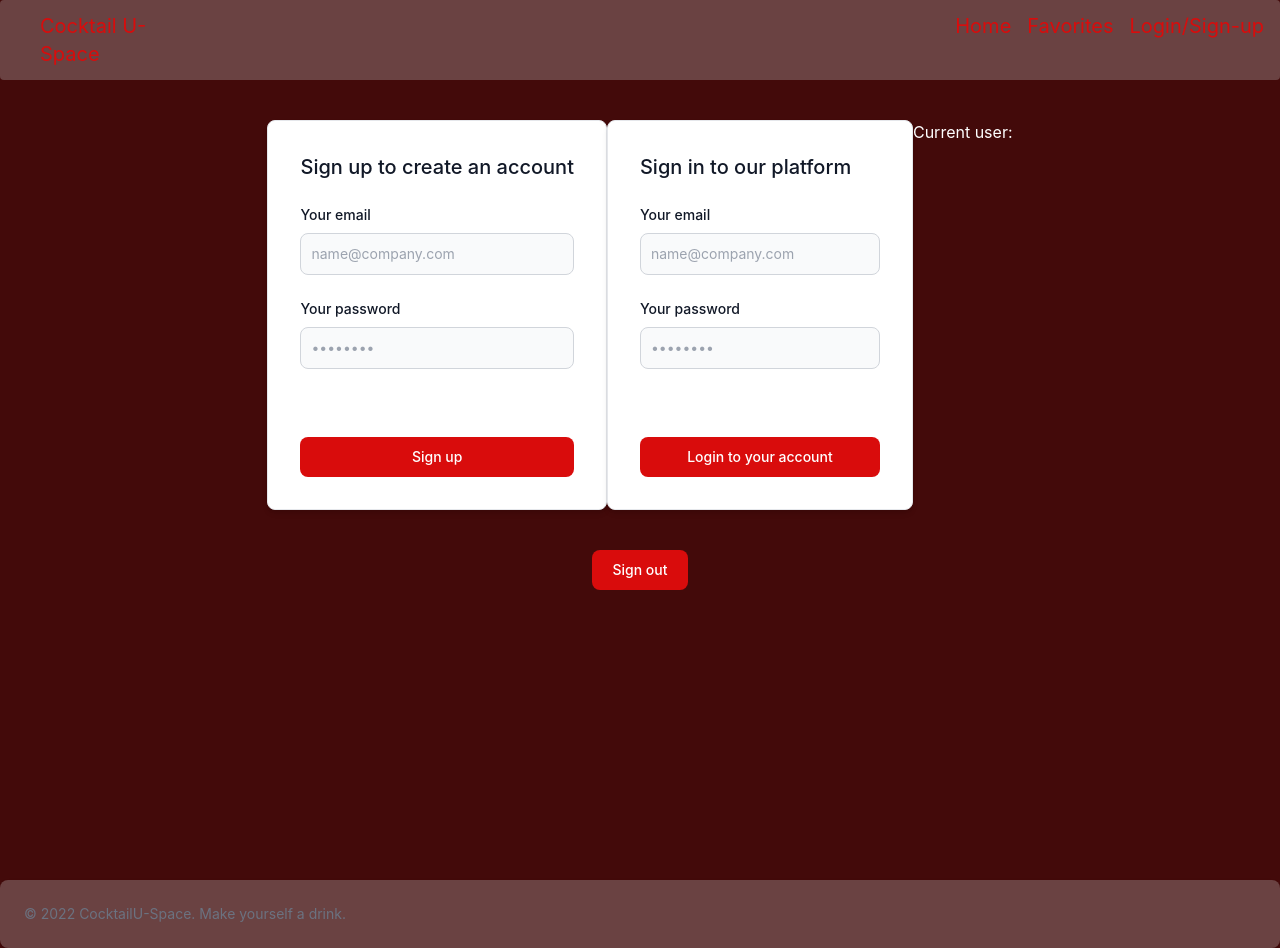
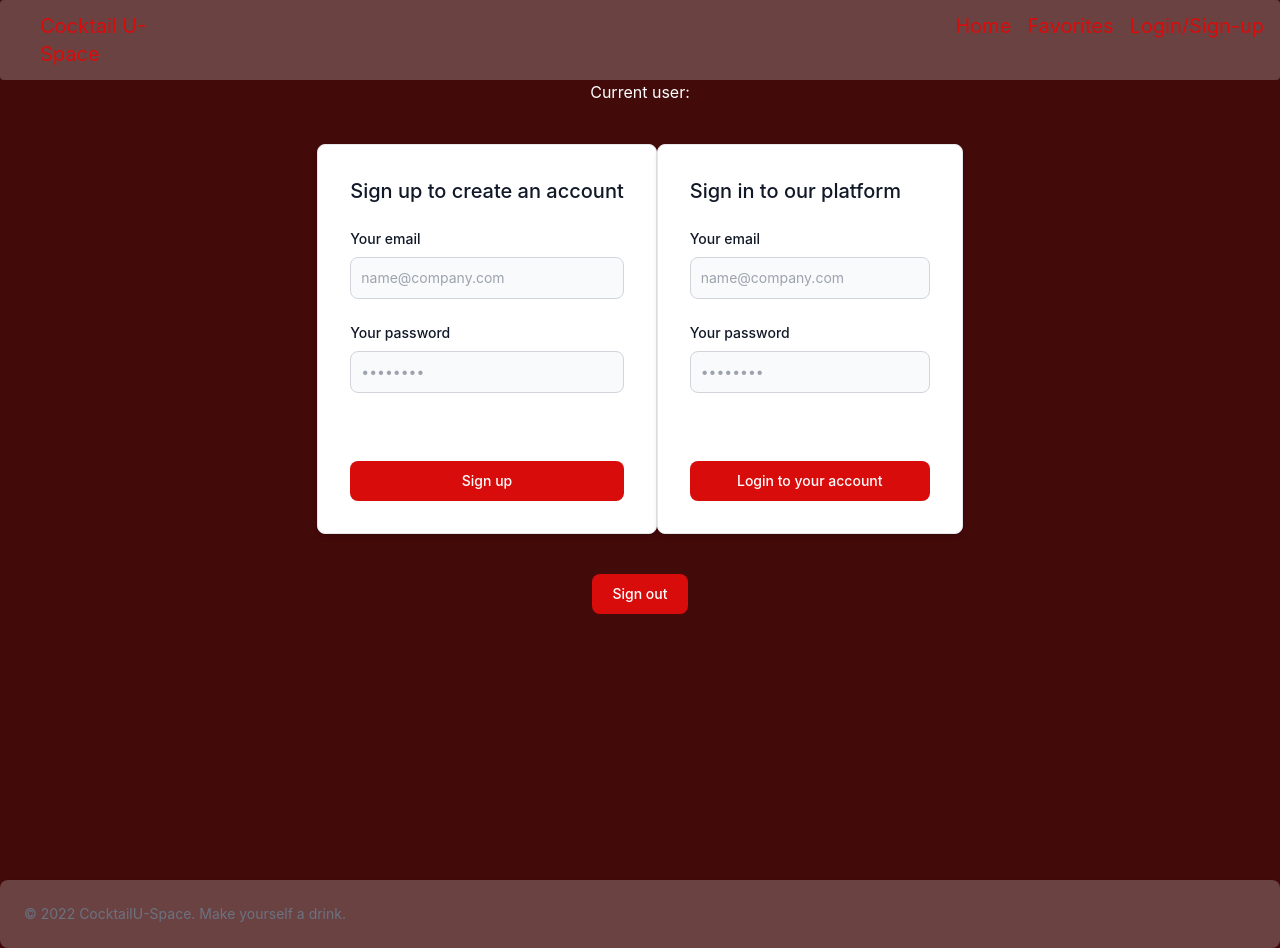
Before and after one commit to elizabethvera-atieno/Cocktail-USpace, a React (Create React App) app: page /authentication in a window 1280 px wide. Built offline with nearby package versions, Linux system fonts and the light colour scheme; no server answers.

Commit message:
restyle authentication page

```diff
--- a/public/index.html
+++ b/public/index.html
@@ -24,7 +24,7 @@
       work correctly both with client-side routing and a non-root public URL.
       Learn how to configure a non-root public URL by running `npm run build`.
     -->
-    <title>React App</title>
+    <title>Cocktail-USpace</title>
   </head>
   <body>
     <noscript>You need to enable JavaScript to run this app.</noscript>
--- a/src/Components/Aunthentication.js
+++ b/src/Components/Aunthentication.js
@@ -2,7 +2,6 @@ import React, { useEffect } from "react";
 import { useState } from "react";
 import {createUserWithEmailAndPassword, onAuthStateChanged, signInWithEmailAndPassword, signOut} from "firebase/auth";
 import {auth} from "./firebase-config";
-import {Redirect} from "react-router-dom"
 
 function Aunthentication({user, setUser}) {
   const [registerEmail, setRegisterEmail] = useState("");
@@ -34,7 +33,6 @@ function Aunthentication({user, setUser}) {
       try{
         const user = await signInWithEmailAndPassword(auth,loginEmail, loginPassword)
         console.log(user)
-       {<Redirect to="/"/>}
       } catch (error) {
         console.log(error.message)
       }
@@ -48,7 +46,9 @@ function Aunthentication({user, setUser}) {
 
   return (
     <>
-      <div className="pt-10 place-content-center flex ">
+      <p className="text-white text-center">Current user:</p>
+      <p className="text-white text-center">{user?.email} </p>
+      <div className="pt-10 flex place-content-center justfify-center">
         <div className="p-4 max-w-sm bg-white rounded-lg border border-gray-200 shadow-md sm:p-6 lg:p-8 dark:bg-gray-800 dark:border-gray-700">
           <form className="space-y-6" onSubmit={handleRegisterSubmit}>
             <h5 className="text-xl font-medium text-gray-900 dark:text-white">
@@ -150,8 +150,6 @@ function Aunthentication({user, setUser}) {
             </button>
           </form>
         </div>
-        <p className="text-white">Current user:</p>
-        {user?.email}
       </div>
       <div className="pt-10 place-content-center flex ">
       <button
--- a/src/Components/Home.js
+++ b/src/Components/Home.js
@@ -6,13 +6,13 @@ import Feedback from "./Feedback";
 // import Display from './Dispay';
 import { useEffect } from "react";
 import { useState } from "react";
-// import {Redirect, useHistory} from "react-router-dom"
+import {Redirect, useHistory} from "react-router-dom"
 // import { Route, useRouteMatch } from "react-router-dom";
 
 
 function Home({user}){
     const [drinkData, setDrinkData]=useState([])
-    // let history = useHistory()
+    let history = useHistory()
     useEffect(()=>{
         fetch(`https://www.thecocktaildb.com/api/json/v1/1/search.php?s=m`)
         .then((r)=> r.json())
@@ -21,9 +21,9 @@ function Home({user}){
 
     console.log(user);
 
-    // if (user){
-    //      history.push("/")
-    // }
+    if (!user){
+        return <Redirect to="/authentication"/>
+    }
 
     return(
         <div>
```
